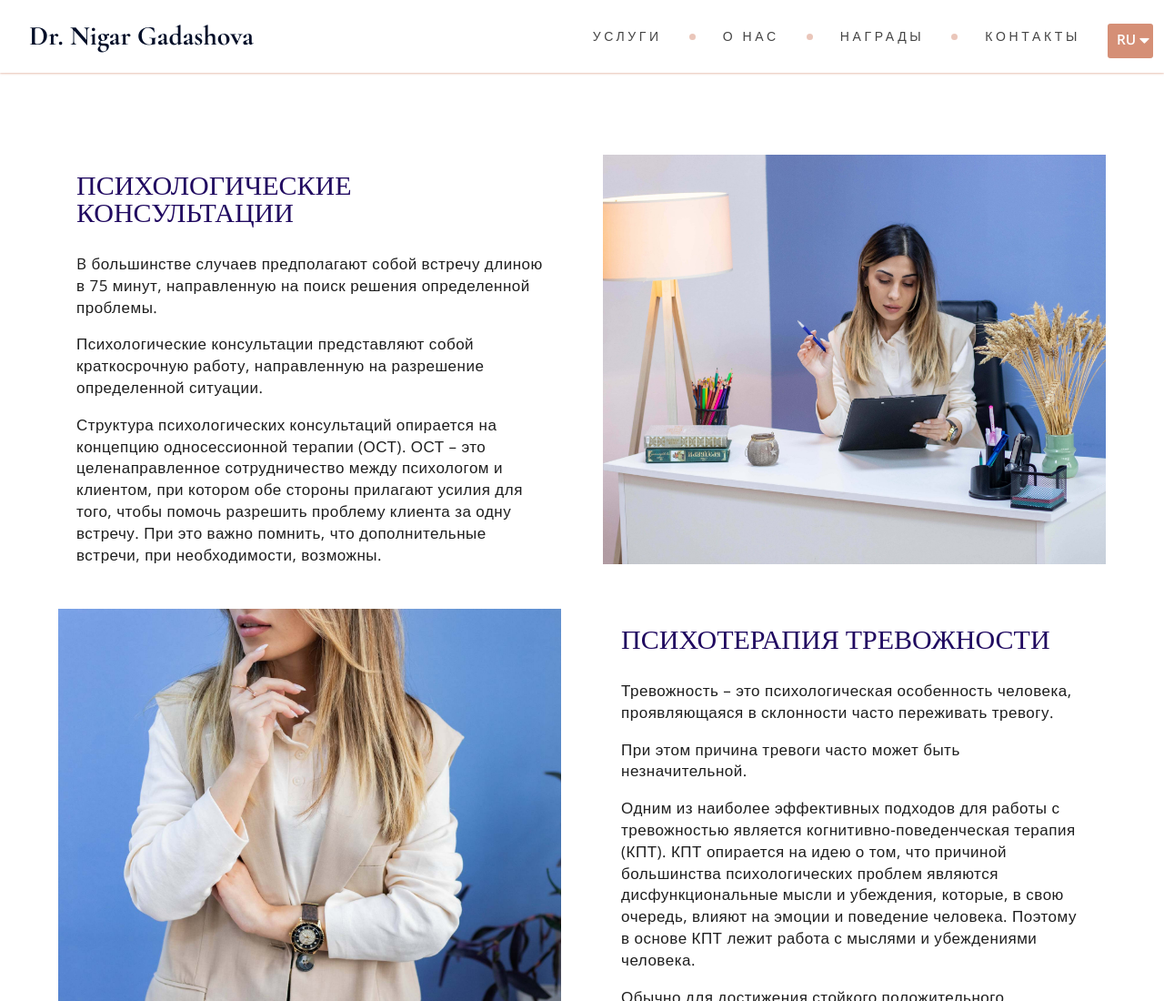
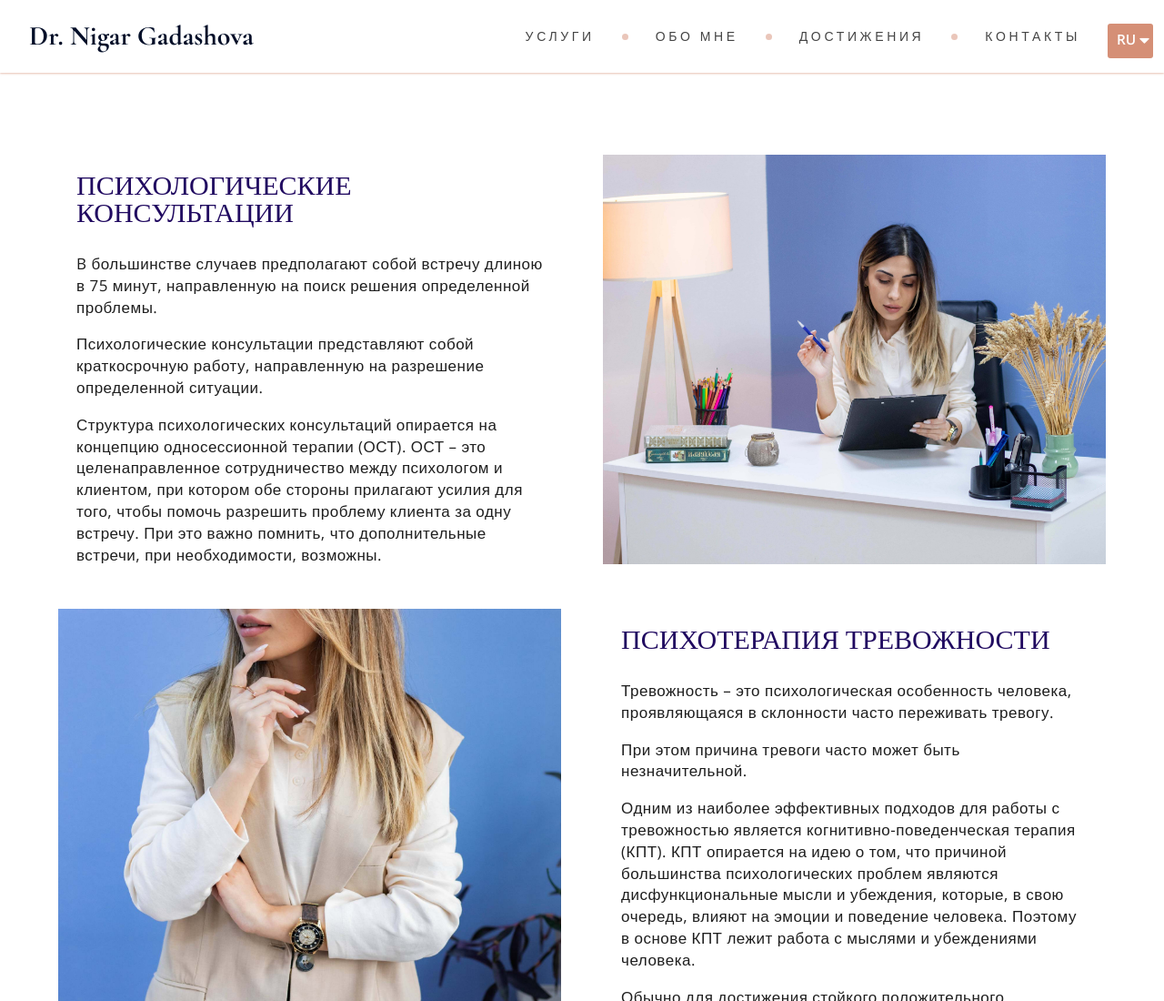
Before and after one commit to dakerdenis/psychology, a plain HTML site: page services.html in a window 1280 px wide. Shown: the top 1100 px of the page at 91% size. Drawn offline with nearby package versions, Linux system fonts and the light colour scheme.

Commit message:
фввув

```diff
--- a/services.html
+++ b/services.html
@@ -50,13 +50,13 @@
 
                       </div>
                       <div class="header__nav__element">
-                        <a href="./index.html#element2">О нас</a>
+                        <a href="./index.html#element2">Обо мне</a>
                       </div>
                       <div class="header__round__block">
 
                       </div>
                       <div class="header__nav__element">
-                        <a href="./index.html#element3">Награды</a>
+                        <a href="./index.html#element3">Достижения</a>
                       </div>
                       <div class="header__round__block">
 
@@ -93,8 +93,8 @@
                                 <img src="./imgs/Logo.svg" alt="" />
                             </div>
                             <a href="./index.html#element1" class="burger-menu_link">Услуги</a>
-                            <a href="./index.html#element2" class="burger-menu_link">О нас</a>
-                            <a href="./index.html#element3" class="burger-menu_link">Награды</a>
+                            <a href="./index.html#element2" class="burger-menu_link">Обо мне</a>
+                            <a href="./index.html#element3" class="burger-menu_link">Достижения</a>
                             <a href="./index.html#element4" class="burger-menu_link">Контакты</a>
                             <div class="burger_menu__all_rights">
                                 <p>Copyright © Nigar Gadashova</p>
```
Also changed, not shown: info.html (+4 -4 lines). Lines whose indentation alone changed are shown as unchanged.
